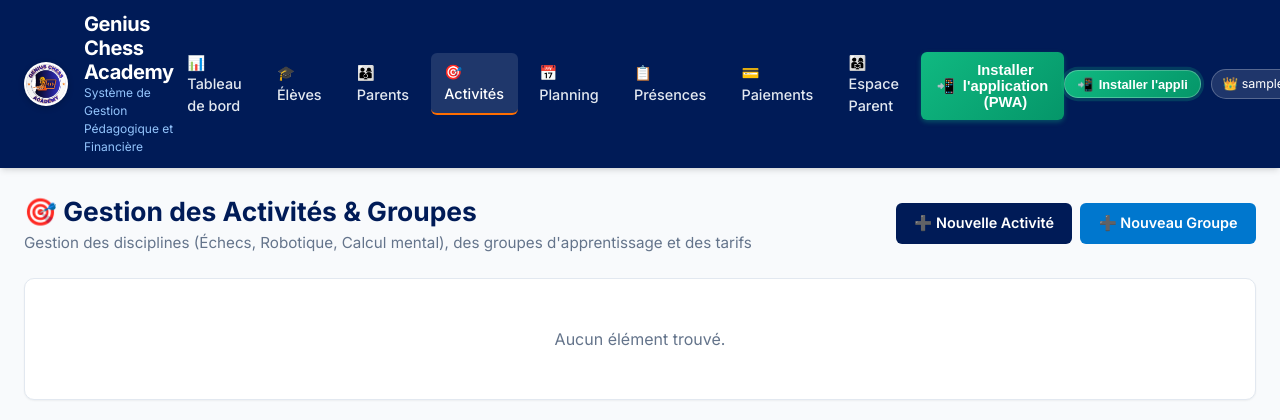
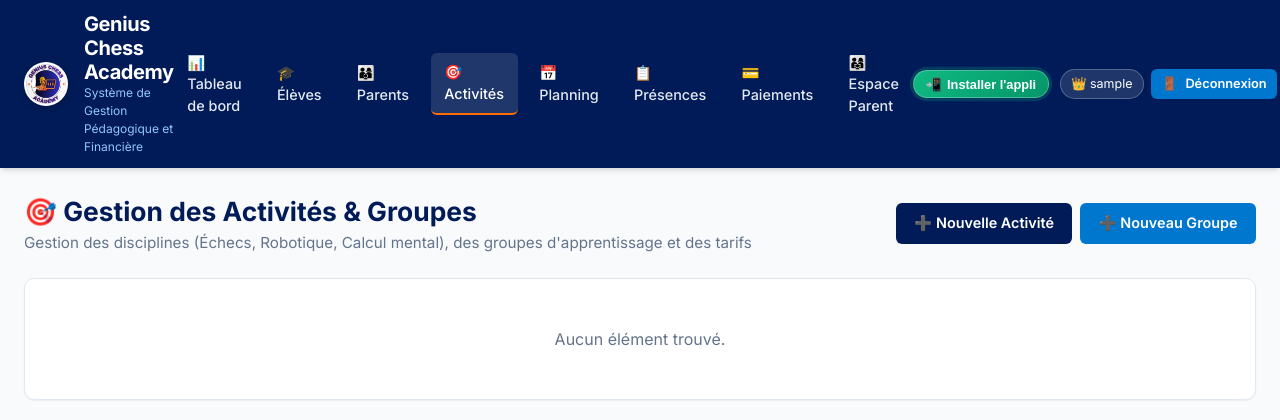
Before and after one commit to elaouni6565said-byte/geniuschess-app, a Django app: page /activities/ in a window 1280 px wide; the page is wider, and only the part inside the window is pictured. Shown: the top 420 px of that part. Run offline with Django 5.2, Linux system fonts and the light colour scheme; the visitor is signed in with stand-in values (Sample User, id 1); data that the repository does not hold is empty.

Commit message:
fix(pwa): hide duplicate installation button in desktop navbar menu

```diff
--- a/static/css/gca-style.css
+++ b/static/css/gca-style.css
@@ -243,6 +243,17 @@ a:hover {
 @keyframes pulsePwa {
   0%, 100% { box-shadow: 0 0 0 0 rgba(16, 185, 129, 0.45); }
   50% { box-shadow: 0 0 0 6px rgba(16, 185, 129, 0); }
+}
+.pwa-nav-item {
+  display: none;
+}
+@media (max-width: 991px) {
+  html:not([data-device-mode="pc"]) .pwa-nav-item {
+    display: block;
+  }
+}
+html[data-device-mode="mobile"] .pwa-nav-item {
+  display: block;
 }
 
 .btn-pwa-mobile-item {
--- a/templates/base.html
+++ b/templates/base.html
@@ -10,7 +10,7 @@
     {% endif %}
     <title>{% block title %}{% trans "app_name" %}{% endblock %} — GCA 2026</title>
     <link rel="icon" type="image/png" href="{% static 'img/favicon.png' %}">
-    <link rel="stylesheet" href="{% static 'css/gca-style.css' %}?v=20260906.1">
+    <link rel="stylesheet" href="{% static 'css/gca-style.css' %}?v=20260906.2">
 
     <!-- PWA & Mobile Web App Capabilities -->
     <meta name="theme-color" content="#0A192F">
```
